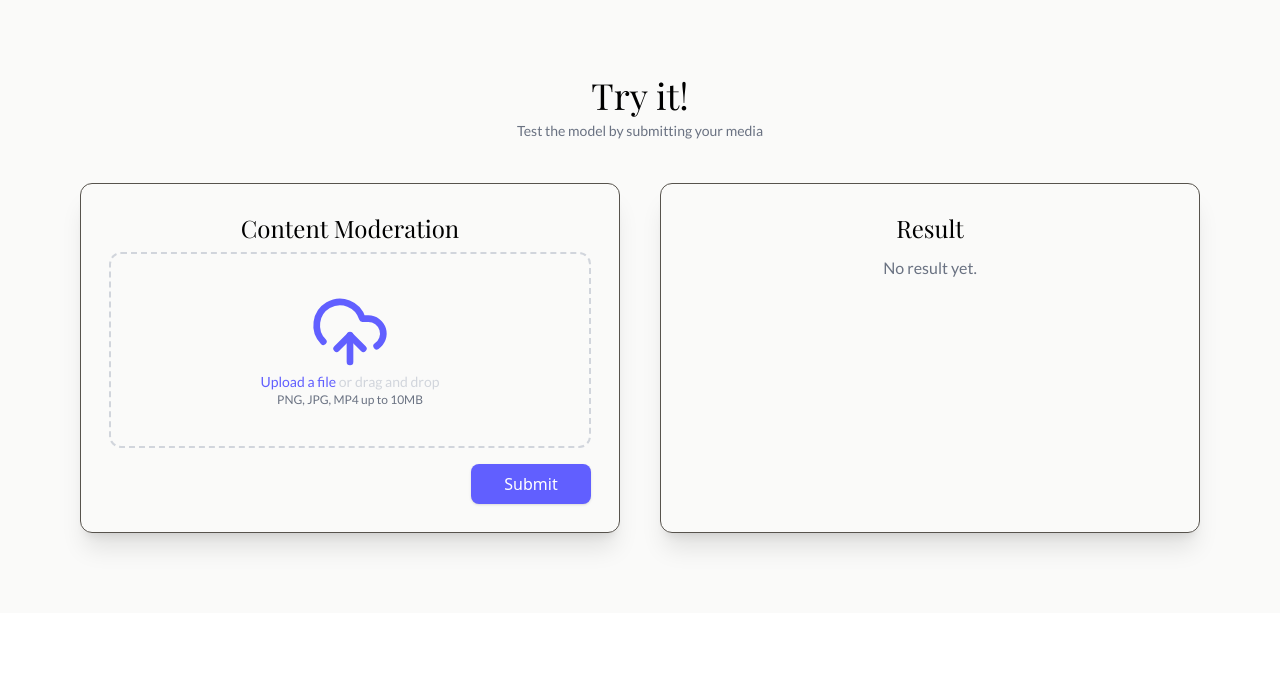
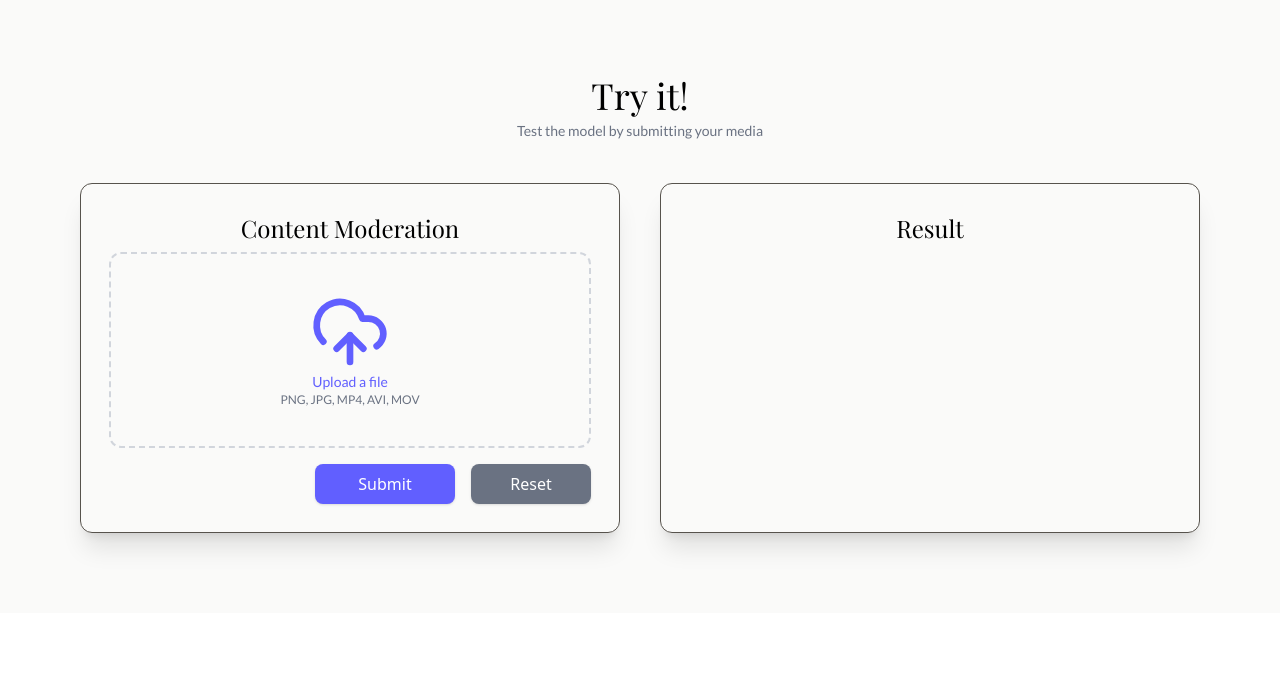
Before and after one commit to ilhye/Inappropriate-Image-Detection-Using-Faster-R-CNN, a Flask app: page / in a window 1280 px wide. Shown: the part 2030-2716 px from the top of the page. Run offline with Flask 3, Linux system fonts and the light colour scheme; some libraries are stand-ins or nearby versions; some web fonts are replaced.

Commit message:
Add ajax for reloading, spinner, message

```diff
--- a/real_esrgan/model.py
+++ b/real_esrgan/model.py
@@ -26,7 +26,7 @@ HF_MODELS = {
 }
 
 class RealESRGAN:
-    def __init__(self, device, scale=4):
+    def __init__(self, device, scale=2):
         self.device = device
         self.scale = scale
         self.model = RRDBNet(
--- a/real_esrgan/rrdbnet_arch.py
+++ b/real_esrgan/rrdbnet_arch.py
@@ -82,7 +82,7 @@ class RRDBNet(nn.Module):
         num_grow_ch (int): Channels for each growth. Default: 32.
     """
 
-    def __init__(self, num_in_ch, num_out_ch, scale=4, num_feat=64, num_block=23, num_grow_ch=32):
+    def __init__(self, num_in_ch, num_out_ch, scale=2, num_feat=64, num_block=23, num_grow_ch=32):
         super(RRDBNet, self).__init__()
         self.scale = scale
         if scale == 2:
--- a/routes.py
+++ b/routes.py
@@ -1,6 +1,7 @@
 import os
 import numpy as np
 import torch
+import cv2
 
 from flask import Blueprint, render_template, request, url_for
 from flask_wtf import FlaskForm
@@ -9,7 +10,7 @@ from wtforms import SubmitField
 from werkzeug.utils import secure_filename
 from PIL import Image
 from torchvision.transforms import ToTensor, ToPILImage
-
+from utils import convert_to_np
 from cocoClass import COCO_CLASSES
 from frcnn import detect_image, detect_video
 # from realesrgan_wrapper import load_model as esrgan_load_model, run_sr as esrgan_run_sr
@@ -42,6 +43,7 @@ class CreatePost(FlaskForm):
             FileAllowed(["jpg", "jpeg", "png", "mp4", "avi", "mov"], "Images/Videos only"),
         ],
     )
+    reset = SubmitField("Reset")
     submit = SubmitField("Submit")
 
 # -----------------------------
@@ -58,6 +60,10 @@ def content_moderation():
     form = CreatePost()
     media_url = None
     message = ""
+    # read button text from either query string or POST form data
+    # request.values merges args and form so it covers both GET and POST
+    text = request.values.get('button_text')
+    print(f"Button text: {text}")
 
     if request.method == "POST" and form.validate_on_submit():
         file = request.files.get("uploadImg")
@@ -81,6 +87,10 @@ def content_moderation():
 
             print("Starting super-resolution...")
             enhanced = RealESRGANWrapper.enhance(processed_pil)
+            # enhanced = np.array(enhanced)
+            # h, w = enhanced.shape[:2]
+            # enhanced_resized = cv2.resize(enhanced, (w, h), interpolation=cv2.INTER_CUBIC)
+            # enhanced_resized = cv2.cvtColor(enhanced_resized, cv2.COLOR_BGR2RGB)
 
             print("Starting object detection...")
             result_img, class_names = detect_image(enhanced)
@@ -92,7 +102,10 @@ def content_moderation():
 
             if any(name in COCO_CLASSES.values() for name in class_names):
                 print("NSFW content detected:", class_names)
+                message = f"Contains NSFW content: {', '.join(class_names)}\n"
                 os.remove(upload_path)
+            else:
+                message = "Safe content detected."
 
         # ---------- VIDEO PROCESSING ----------
         elif ext in [".mp4", ".avi", ".mov"]:
@@ -101,7 +114,10 @@ def content_moderation():
 
             if any(name in COCO_CLASSES.values() for name in class_names):
                 print("NSFW content detected:", class_names)
+                message = f"Contains NSFW content: {', '.join(class_names)}\n"
                 os.remove(upload_path)
+            else:
+                message = "Safe content detected."
 
             print("Detected classes:", class_names)
 
--- a/static/css/output.css
+++ b/static/css/output.css
@@ -1,4 +1,4 @@
-/*! tailwindcss v4.1.13 | MIT License | https://tailwindcss.com */
+/*! tailwindcss v4.1.14 | MIT License | https://tailwindcss.com */
 @layer properties;
 @layer theme, base, components, utilities;
 @layer theme {
@@ -7,12 +7,16 @@
       "Segoe UI Emoji", "Segoe UI Symbol", "Noto Color Emoji";
     --font-mono: ui-monospace, SFMono-Regular, Menlo, Monaco, Consolas, "Liberation Mono",
       "Courier New", monospace;
+    --color-indigo-400: oklch(67.3% 0.182 276.935);
     --color-indigo-500: oklch(58.5% 0.233 277.117);
     --color-indigo-600: oklch(51.1% 0.262 276.966);
     --color-pink-500: oklch(65.6% 0.241 354.308);
     --color-gray-200: oklch(92.8% 0.006 264.531);
     --color-gray-300: oklch(87.2% 0.01 258.338);
+    --color-gray-400: oklch(70.7% 0.022 261.325);
     --color-gray-500: oklch(55.1% 0.027 264.364);
+    --color-gray-600: oklch(44.6% 0.03 256.802);
+    --color-gray-800: oklch(27.8% 0.033 256.848);
     --color-stone-50: oklch(98.5% 0.001 106.423);
     --color-stone-600: oklch(44.4% 0.011 73.639);
     --color-white: #fff;
@@ -30,6 +34,8 @@
     --text-2xl: 1.5rem;
     --text-4xl: 2.25rem;
     --text-5xl: 3rem;
+    --text-7xl: 4.5rem;
+    --text-7xl--line-height: 1;
     --font-weight-medium: 500;
     --font-weight-semibold: 600;
     --font-weight-bold: 700;
@@ -37,6 +43,7 @@
     --radius-sm: 0.25rem;
     --radius-lg: 0.5rem;
     --radius-xl: 0.75rem;
+    --animate-spin: spin 1s linear infinite;
     --default-transition-duration: 150ms;
     --default-transition-timing-function: cubic-bezier(0.4, 0, 0.2, 1);
     --default-font-family: var(--font-sans);
@@ -269,6 +276,9 @@
   .hidden {
     display: none;
   }
+  .table {
+    display: table;
+  }
   .h-20 {
     height: calc(var(--spacing) * 20);
   }
@@ -281,6 +291,9 @@
   .h-64 {
     height: calc(var(--spacing) * 64);
   }
+  .max-h-64 {
+    max-height: calc(var(--spacing) * 64);
+  }
   .w-20 {
     width: calc(var(--spacing) * 20);
   }
@@ -289,6 +302,9 @@
   }
   .w-30 {
     width: calc(var(--spacing) * 30);
+  }
+  .w-35 {
+    width: calc(var(--spacing) * 35);
   }
   .w-40 {
     width: calc(var(--spacing) * 40);
@@ -302,8 +318,20 @@
   .w-full {
     width: 100%;
   }
+  .border-collapse {
+    border-collapse: collapse;
+  }
+  .transform {
+    transform: var(--tw-rotate-x,) var(--tw-rotate-y,) var(--tw-rotate-z,) var(--tw-skew-x,) var(--tw-skew-y,);
+  }
+  .animate-spin {
+    animation: var(--animate-spin);
+  }
   .cursor-pointer {
     cursor: pointer;
+  }
+  .resize {
+    resize: both;
   }
   .grid-cols-2 {
     grid-template-columns: repeat(2, minmax(0, 1fr));
@@ -371,8 +399,17 @@
   .border-gray-300 {
     border-color: var(--color-gray-300);
   }
+  .border-gray-600 {
+    border-color: var(--color-gray-600);
+  }
   .border-stone-600 {
     border-color: var(--color-stone-600);
+  }
+  .bg-gray-300 {
+    background-color: var(--color-gray-300);
+  }
+  .bg-gray-500 {
+    background-color: var(--color-gray-500);
   }
   .bg-indigo-500 {
     background-color: var(--color-indigo-500);
@@ -413,6 +450,10 @@
   .font-lato {
     font-family: var(--font-lato);
   }
+  .text-7xl {
+    font-size: var(--text-7xl);
+    line-height: var(--tw-leading, var(--text-7xl--line-height));
+  }
   .text-sm {
     font-size: var(--text-sm);
     line-height: var(--tw-leading, var(--text-sm--line-height));
@@ -443,6 +484,12 @@
   .text-gray-500 {
     color: var(--color-gray-500);
   }
+  .text-gray-800 {
+    color: var(--color-gray-800);
+  }
+  .text-indigo-400 {
+    color: var(--color-indigo-400);
+  }
   .text-indigo-500 {
     color: var(--color-indigo-500);
   }
@@ -452,8 +499,15 @@
   .italic {
     font-style: italic;
   }
+  .underline {
+    text-decoration-line: underline;
+  }
   .shadow {
     --tw-shadow: 0 1px 3px 0 var(--tw-shadow-color, rgb(0 0 0 / 0.1)), 0 1px 2px -1px var(--tw-shadow-color, rgb(0 0 0 / 0.1));
+    box-shadow: var(--tw-inset-shadow), var(--tw-inset-ring-shadow), var(--tw-ring-offset-shadow), var(--tw-ring-shadow), var(--tw-shadow);
+  }
+  .shadow-lg {
+    --tw-shadow: 0 10px 15px -3px var(--tw-shadow-color, rgb(0 0 0 / 0.1)), 0 4px 6px -4px var(--tw-shadow-color, rgb(0 0 0 / 0.1));
     box-shadow: var(--tw-inset-shadow), var(--tw-inset-ring-shadow), var(--tw-ring-offset-shadow), var(--tw-ring-shadow), var(--tw-shadow);
   }
   .shadow-xl {
@@ -476,6 +530,20 @@
     &:hover {
       @media (hover: hover) {
         border-color: var(--color-gray-500);
+      }
+    }
+  }
+  .hover\:bg-gray-400 {
+    &:hover {
+      @media (hover: hover) {
+        background-color: var(--color-gray-400);
+      }
+    }
+  }
+  .hover\:bg-gray-600 {
+    &:hover {
+      @media (hover: hover) {
+        background-color: var(--color-gray-600);
       }
     }
   }
@@ -646,6 +714,26 @@
     line-height: calc(var(--spacing) * 8);
   }
 }
+@property --tw-rotate-x {
+  syntax: "*";
+  inherits: false;
+}
+@property --tw-rotate-y {
+  syntax: "*";
+  inherits: false;
+}
+@property --tw-rotate-z {
+  syntax: "*";
+  inherits: false;
+}
+@property --tw-skew-x {
+  syntax: "*";
+  inherits: false;
+}
+@property --tw-skew-y {
+  syntax: "*";
+  inherits: false;
+}
 @property --tw-space-x-reverse {
   syntax: "*";
   inherits: false;
@@ -787,9 +875,19 @@
   syntax: "*";
   inherits: false;
 }
+@keyframes spin {
+  to {
+    transform: rotate(360deg);
+  }
+}
 @layer properties {
   @supports ((-webkit-hyphens: none) and (not (margin-trim: inline))) or ((-moz-orient: inline) and (not (color:rgb(from red r g b)))) {
     *, ::before, ::after, ::backdrop {
+      --tw-rotate-x: initial;
+      --tw-rotate-y: initial;
+      --tw-rotate-z: initial;
+      --tw-skew-x: initial;
+      --tw-skew-y: initial;
       --tw-space-x-reverse: 0;
       --tw-border-style: solid;
       --tw-font-weight: initial;
--- a/templates/main.html
+++ b/templates/main.html
@@ -13,7 +13,9 @@
     </style>
   </head>
   <body>
-    <nav class="p-4 bg-indigo-500 flex justify-between font-lato fixed w-full z-10">
+    <nav
+      class="p-4 bg-indigo-500 flex justify-between font-lato fixed w-full z-10"
+    >
       <p class="text-white">Content Moderation</p>
       <ul class="flex justify-end gap-5 text-white">
         <li>
@@ -100,9 +102,7 @@
 
     <section id="how-to-use" class="container-full">
       <p class="subheading">How to use?</p>
-      <p class="caption">
-        Follow these steps to upload and process your media
-      </p>
+      <p class="caption">Follow these steps to upload and process your media</p>
       <div class="grid md:grid-cols-3 gap-5">
         <div class="card">
           <p class="subsubheading">Step 1</p>
@@ -138,14 +138,10 @@
 
     <section id="try-now" class="container-full bg-stone-50">
       <p class="subheading">Try it!</p>
-      <p class="caption">
-        Test the model by submitting your media
-      </p>
+      <p class="caption">Test the model by submitting your media</p>
       <div class="grid md:grid-cols-2 gap-10">
         <div class="upload rounded-xl p-7 shadow-xl border-1 border-stone-600">
-          <p class="subsubheading">
-            Content Moderation
-          </p>
+          <p class="subsubheading">Content Moderation</p>
 
           <!-- TODO: Display uploaded media -->
           <form
@@ -159,10 +155,18 @@
               <div class="flex justify-center items-center">
                 {{ form.hidden_tag()}}
 
+                <!-- Image preview area -->
+                <img
+                  id="preview-image"
+                  src="#"
+                  alt="Preview"
+                  class="hidden h-64 w-full"
+                />
                 <!-- Upload box -->
                 <label
                   for="file-upload"
                   class="flex flex-col items-center justify-center w-full h-40 cursor-pointer hover:border-gray-500 transition"
+                  id="upload-label"
                 >
                   <!-- Icon -->
                   <svg
@@ -186,23 +190,26 @@
 
                   <!-- Upload text -->
                   <p class="text-sm text-gray-300 font-lato">
-                    <span class="text-indigo-500">Upload a file</span> or drag
-                    and drop
+                    <span class="text-indigo-500">Upload a file</span>
                   </p>
                   <p class="text-xs text-gray-500 font-lato">
-                    PNG, JPG, MP4 up to 10MB
+                    PNG, JPG, MP4, AVI, MOV
                   </p>
 
                   <!-- <input id="file-upload" type="file" class="hidden" /> -->
                   {{form.uploadImg(class="hidden font-lato", id="file-upload",
-                  type="file")}}
+                  type="file", onchange="showPreview(event)") }}
                 </label>
               </div>
             </div>
             <!-- Buttons -->
             <div class="flex justify-end mt-4 space-x-4">
               {{ form.submit(class="bg-indigo-500 hover:bg-indigo-600 text-white
-              font-medium px-5 py-2 rounded-lg shadow w-30") }}
+              font-medium px-5 py-2 rounded-lg shadow w-35", id="submit-button",
+              onclick="submitForm(event)") }}
+              {{ form.reset(class="bg-gray-500 hover:bg-gray-600 text-white
+              font-medium px-5 py-2 rounded-lg shadow w-30", id="reset-button", type="button",
+              onclick="resetForm(event)") }}
             </div>
           </form>
           {% with messages = get_flashed_messages() %} {% if messages %}
@@ -211,15 +218,32 @@
         </div>
         <div class="result rounded-xl p-7 shadow-xl border-1 border-stone-600">
           <p class="subsubheading">Result</p>
-          <!-- TODO: Loading css -->
+          <svg
+            xmlns="http://www.w3.org/2000/svg"
+            width="150"
+            height="150"
+            viewBox="0 0 24 24"
+            fill="none"
+            stroke="currentColor"
+            stroke-width="2"
+            stroke-linecap="round"
+            stroke-linejoin="round"
+            class="lucide lucide-loader-circle-icon lucide-loader-circle animate-spin text-indigo-500 m-auto hidden"
+            id="spinner"
+          >
+            <path d="M21 12a9 9 0 1 1-6.219-8.56" />
+          </svg>
           {% if media_url %}
           <img
             src="{{ media_url }}"
             class="h-64 w-full"
             alt="Detected Objects"
+            id="result-image"
           />
-          {% else %}
-          <p class="normal text-gray-500 text-center">No result yet.</p>
+          {% endif %}
+
+          {% if message %}
+          <p class="normal text-gray-500 text-center mt-3" id="server-message">{{ message }}</p>
           {% endif %}
         </div>
       </div>
@@ -227,9 +251,7 @@
 
     <section id="authors" class="container-full">
       <p class="subheading">Authors</p>
-      <p class="caption">
-        Meet the team behind this study
-      </p>
+      <p class="caption">Meet the team behind this study</p>
 
       <div class="grid grid-cols-2 sm:grid-cols-2 md:grid-cols-4 gap-5 mt-5">
         <div class="card sm:col-span-1">
@@ -279,4 +301,11 @@
       </p>
     </footer>
   </body>
+  <script
+    src="https://cdnjs.cloudflare.com/ajax/libs/jquery/3.7.1/jquery.min.js"
+    integrity="sha512-v2CJ7UaYy4JwqLDIrZUI/4hqeoQieOmAZNXBeQyjo21dadnwR+8ZaIJVT8EE2iyI61OV8e6M8PP2/4hpQINQ/g=="
+    crossorigin="anonymous"
+    referrerpolicy="no-referrer"
+  ></script>
+  <script src="{{ url_for('static', filename='js/main.js') }}"></script>
 </html>
```
Also changed, not shown: static/js/main.js (added, +88 -0 lines), templates/newPost.html (+3 -5 lines), 1 other file.
